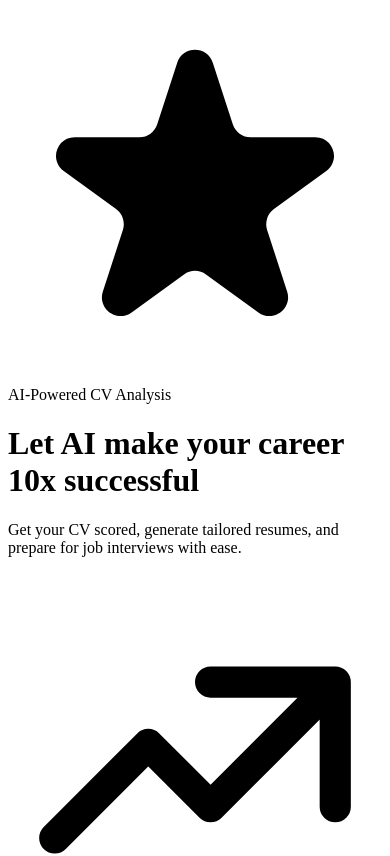
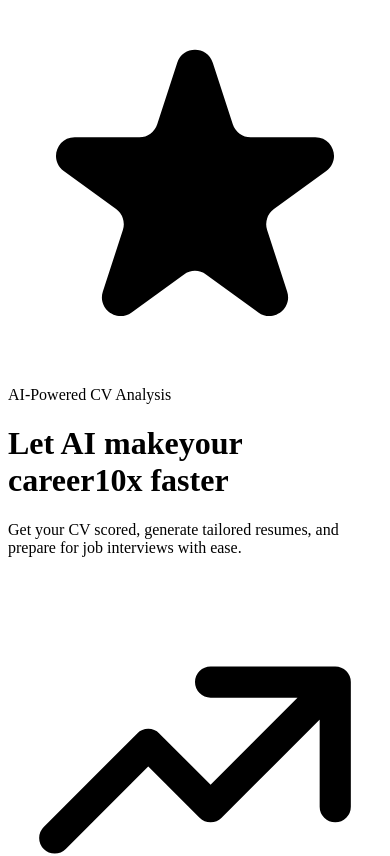
Before and after one commit to jnaneswar077/Intelligent_resume_analyzer, a React (Vite) app in the folder frontend/: page / in a window 390 px wide. Shown: the top 856 px of the page. Built offline with nearby package versions, Linux system fonts and the light colour scheme; no server answers; the HTML template or start-up script is replaced by a standard one.

Commit message:
ui fixes

```diff
--- a/frontend/src/pages/Home.jsx
+++ b/frontend/src/pages/Home.jsx
@@ -1,4 +1,16 @@
+import { useEffect, useState } from 'react';
+
 export default function Home({ onStart }) {
+  const rotatingWords = ['impactful', 'faster', 'successful', 'brighter'];
+  const [wordIndex, setWordIndex] = useState(0);
+
+  useEffect(() => {
+    const intervalId = setInterval(() => {
+      setWordIndex((prev) => (prev + 1) % rotatingWords.length);
+    }, 3000);
+    return () => clearInterval(intervalId);
+  }, []);
+
   return (
     <div className="min-h-screen flex flex-col lg:flex-row">
       {/* Left Content Section */}
@@ -14,8 +26,17 @@ export default function Home({ onStart }) {
 
           {/* Main Heading */}
           <h1 className="text-3xl sm:text-4xl md:text-5xl lg:text-6xl font-bold text-white mb-4 sm:mb-6 leading-tight">
-            Let AI make your career 10x{' '}
-            <span className="bg-gray-800 bg-opacity-60 px-2 sm:px-3 py-1 rounded-lg">successful</span>
+            <span className="block">Let AI make</span>
+            <span className="block">your career</span>
+            <span className="block">
+              10x{' '}
+              <span
+                key={rotatingWords[wordIndex]}
+                className="inline-block bg-gray-800 bg-opacity-60 px-2 sm:px-3 py-1 rounded-lg transition-opacity duration-500"
+              >
+                {rotatingWords[wordIndex]}
+              </span>
+            </span>
           </h1>
 
           {/* Description */}
@@ -65,7 +86,7 @@ export default function Home({ onStart }) {
       </div>
 
       {/* Right Video Section */}
-      <div className="flex-1 relative overflow-hidden h-64 sm:h-80 lg:h-auto">
+      <div className="flex-1 relative overflow-hidden h-64 sm:h-80 lg:h-auto rounded-2xl">
         <video
           className="w-full h-full object-cover"
           autoPlay
@@ -73,7 +94,7 @@ export default function Home({ onStart }) {
           loop
           playsInline
         >
-          <source src="https://commondatastorage.googleapis.com/gtv-videos-bucket/sample/BigBuckBunny.mp4" type="video/mp4" />
+          <source src="/videos/hero.mp4" type="video/mp4" />
           {/* Fallback image if video doesn't load */}
           <div className="w-full h-full bg-gradient-to-br from-blue-900 to-purple-900 flex items-center justify-center">
             <div className="text-white text-center px-4">
```
Also changed, not shown: 1 other file (tests, documents, lock files or other folders).
